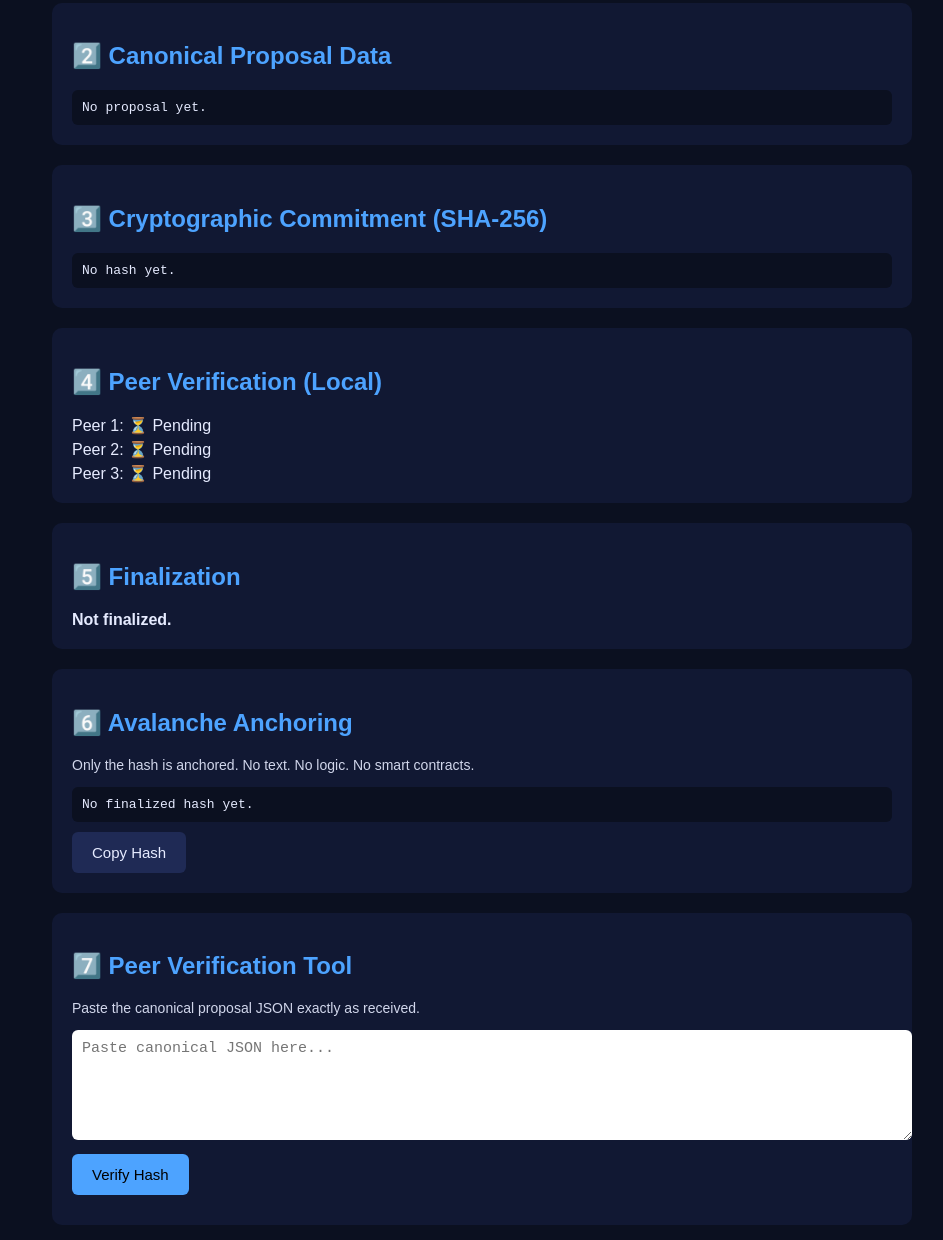
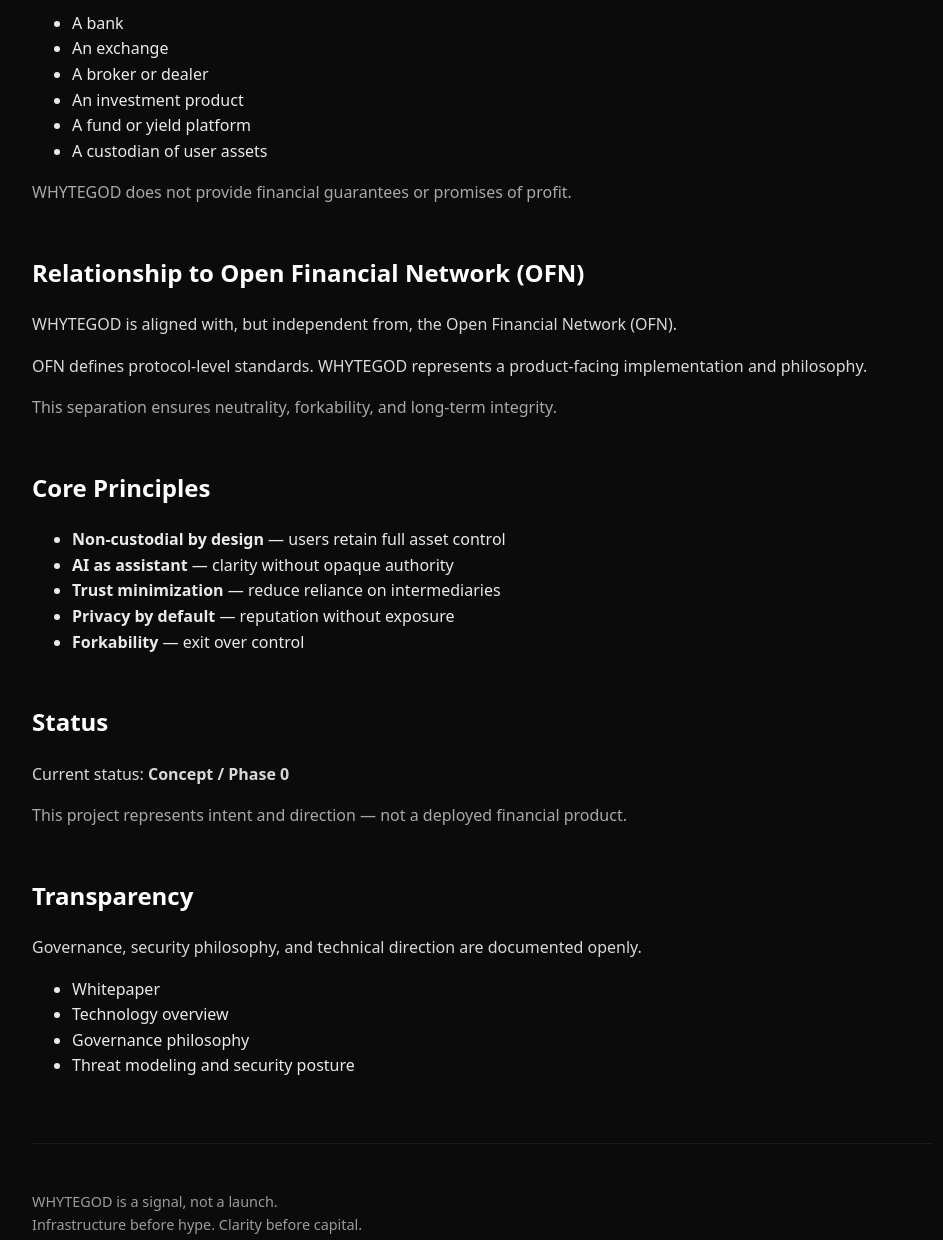
Before and after one commit to whytegod/whytegod.github.io, a plain HTML site: page index.html in a window 1280 px wide. Shown: the part 632-1872 px from the top of the page, without its empty margins (158-1101 px from the left). Drawn offline with Linux system fonts and the light colour scheme.

Commit message:
Update index.html

```diff
--- a/index.html
+++ b/index.html
@@ -1,234 +1,145 @@
 <!DOCTYPE html>
 <html lang="en">
 <head>
-<meta charset="UTF-8">
-<title>WHYTEGOD Protocol</title>
-<meta name="viewport" content="width=device-width, initial-scale=1.0">
+  <meta charset="UTF-8" />
+  <meta name="viewport" content="width=device-width, initial-scale=1.0"/>
+  <title>WHYTEGOD — AI-first P2P Finance Infrastructure</title>
+  <meta name="description" content="WHYTEGOD is an AI-first, non-custodial peer-to-peer finance interface built on open protocol principles."/>
   <style>
     body {
-  font-family: Arial, sans-serif;
-  background: #0b1020;
-  color: #e6ebff;
+      font-family: system-ui, -apple-system, BlinkMacSystemFont, sans-serif;
+      background: #0b0b0b;
+      color: #eaeaea;
+      line-height: 1.6;
       margin: 0;
-  padding: 20px;
+      padding: 0;
     }
-h1, h2 {
-  color: #4da3ff;
+    main {
+      max-width: 900px;
+      margin: auto;
+      padding: 3rem 1.5rem;
     }
-.container {
-  max-width: 860px;
-  margin: auto;
+    h1, h2, h3 {
+      color: #ffffff;
+      font-weight: 600;
     }
-.box {
-  background: #111833;
-  border-radius: 10px;
-  padding: 20px;
-  margin-bottom: 20px;
+    p {
+      opacity: 0.92;
     }
-textarea {
-  width: 100%;
-  height: 90px;
-  border-radius: 6px;
-  border: none;
-  padding: 10px;
-  font-size: 15px;
+    section {
+      margin-bottom: 3rem;
     }
-button {
-  background: #4da3ff;
-  color: #000;
-  border: none;
-  padding: 12px 20px;
-  border-radius: 6px;
-  font-size: 15px;
-  cursor: pointer;
-  margin-top: 10px;
+    .muted {
+      opacity: 0.7;
     }
-button.secondary {
-  background: #1f2a55;
-  color: #e6ebff;
-}
-.status {
-  font-weight: bold;
-  margin-top: 10px;
-}
-.code {
-  background: #0b1020;
-  padding: 10px;
-  border-radius: 6px;
-  font-family: monospace;
-  font-size: 13px;
-  word-break: break-all;
-}
-.peer {
-  margin-top: 5px;
-}
-.notice {
-  font-size: 14px;
-  opacity: 0.9;
-}
-.match {
-  color: #6cff9f;
-}
-.mismatch {
-  color: #ff6c6c;
+    footer {
+      margin-top: 4rem;
+      padding-top: 2rem;
+      border-top: 1px solid #222;
+      font-size: 0.9rem;
+      opacity: 0.7;
     }
   </style>
 </head>
+<body>
 
-<body>
-<div class="container">
+<main>
 
-<h1>WHYTEGOD Protocol</h1>
-<p>Cryptographically enforced peer coordination for ordinary people.</p>
+  <section>
+    <h1>WHYTEGOD</h1>
+    <p><strong>AI-first, non-custodial peer-to-peer finance infrastructure.</strong></p>
+    <p class="muted">
+      WHYTEGOD is a product vision and interface layer for decentralized finance —
+      focused on clarity, access, and trust minimization.
+    </p>
+  </section>
 
-<div class="box">
-<h2>Phase 14 — Peer-to-Peer Network MVP</h2>
-<p>This system enables independent humans to verify identical cryptographic truth without trust, tokens, or central infrastructure.</p>
-</div>
+  <section>
+    <h2>What WHYTEGOD Is</h2>
+    <p>
+      WHYTEGOD is an AI-assisted, non-custodial coordination layer designed to help
+      users navigate peer-to-peer finance without surrendering control.
+    </p>
+    <ul>
+      <li>AI-assisted P2P finance interface</li>
+      <li>Non-custodial by design</li>
+      <li>User-first gateway to open financial protocols</li>
+      <li>Product expression of open financial principles</li>
+    </ul>
+  </section>
 
-<!-- CREATOR -->
-<div class="box">
-<h2>1️⃣ Proposal Creation</h2>
-<textarea id="proposalInput" placeholder="Enter a proposal, agreement, or rule..."></textarea>
-<button onclick="generateProposal()">Generate Proposal</button>
-<div id="proposalStatus" class="status">Status: IDLE</div>
-</div>
+  <section>
+    <h2>What WHYTEGOD Is Not</h2>
+    <p>WHYTEGOD is not:</p>
+    <ul>
+      <li>A bank</li>
+      <li>An exchange</li>
+      <li>A broker or dealer</li>
+      <li>An investment product</li>
+      <li>A fund or yield platform</li>
+      <li>A custodian of user assets</li>
+    </ul>
+    <p class="muted">
+      WHYTEGOD does not provide financial guarantees or promises of profit.
+    </p>
+  </section>
 
-<div class="box">
-<h2>2️⃣ Canonical Proposal Data</h2>
-<div id="canonicalData" class="code">No proposal yet.</div>
-</div>
+  <section>
+    <h2>Relationship to Open Financial Network (OFN)</h2>
+    <p>
+      WHYTEGOD is aligned with, but independent from, the Open Financial Network (OFN).
+    </p>
+    <p>
+      OFN defines protocol-level standards. WHYTEGOD represents a product-facing
+      implementation and philosophy.
+    </p>
+    <p class="muted">
+      This separation ensures neutrality, forkability, and long-term integrity.
+    </p>
+  </section>
 
-<div class="box">
-<h2>3️⃣ Cryptographic Commitment (SHA-256)</h2>
-<div id="hashData" class="code">No hash yet.</div>
-</div>
+  <section>
+    <h2>Core Principles</h2>
+    <ul>
+      <li><strong>Non-custodial by design</strong> — users retain full asset control</li>
+      <li><strong>AI as assistant</strong> — clarity without opaque authority</li>
+      <li><strong>Trust minimization</strong> — reduce reliance on intermediaries</li>
+      <li><strong>Privacy by default</strong> — reputation without exposure</li>
+      <li><strong>Forkability</strong> — exit over control</li>
+    </ul>
+  </section>
 
-<div class="box">
-<h2>4️⃣ Peer Verification (Local)</h2>
-<div id="peer1" class="peer">Peer 1: ⏳ Pending</div>
-<div id="peer2" class="peer">Peer 2: ⏳ Pending</div>
-<div id="peer3" class="peer">Peer 3: ⏳ Pending</div>
-</div>
+  <section>
+    <h2>Status</h2>
+    <p>
+      Current status: <strong>Concept / Phase 0</strong>
+    </p>
+    <p class="muted">
+      This project represents intent and direction — not a deployed financial product.
+    </p>
+  </section>
 
-<div class="box">
-<h2>5️⃣ Finalization</h2>
-<div id="finalStatus" class="status">Not finalized.</div>
-</div>
+  <section>
+    <h2>Transparency</h2>
+    <p>
+      Governance, security philosophy, and technical direction are documented openly.
+    </p>
+    <ul>
+      <li>Whitepaper</li>
+      <li>Technology overview</li>
+      <li>Governance philosophy</li>
+      <li>Threat modeling and security posture</li>
+    </ul>
+  </section>
 
-<div class="box">
-<h2>6️⃣ Avalanche Anchoring</h2>
-<p class="notice">
-Only the hash is anchored. No text. No logic. No smart contracts.
+  <footer>
+    <p>
+      WHYTEGOD is a signal, not a launch.<br/>
+      Infrastructure before hype. Clarity before capital.
     </p>
-<div id="anchorHash" class="code">No finalized hash yet.</div>
-<button class="secondary" onclick="copyHash()">Copy Hash</button>
-</div>
+  </footer>
 
-<!-- PEER TOOL -->
-<div class="box">
-<h2>7️⃣ Peer Verification Tool</h2>
-<p class="notice">
-Paste the canonical proposal JSON exactly as received.
-</p>
-<textarea id="peerInput" placeholder='Paste canonical JSON here...'></textarea>
-<button onclick="verifyPeerInput()">Verify Hash</button>
-<div id="peerResult" class="status"></div>
-</div>
-
-</div>
-
-<script>
-let proposalObject = null;
-let proposalHash = null;
-let verifiedPeers = 0;
-const THRESHOLD = 3;
-
-async function generateProposal() {
-  const text = document.getElementById("proposalInput").value.trim();
-  if (!text) return;
-
-  const proposal = {
-    text: text,
-    timestamp: new Date().toISOString(),
-    proposer: "anonymous-user",
-    ruleset: "WHYTEGOD-PROTOCOL-v1"
-  };
-
-  proposalObject = proposal;
-  const canonical = JSON.stringify(proposal);
-
-  document.getElementById("canonicalData").innerText = canonical;
-  proposalHash = await sha256(canonical);
-  document.getElementById("hashData").innerText = proposalHash;
-  document.getElementById("proposalStatus").innerText = "Status: CREATED";
-
-  simulatePeers();
-}
-
-async function sha256(message) {
-  const buffer = new TextEncoder().encode(message);
-  const hash = await crypto.subtle.digest("SHA-256", buffer);
-  return Array.from(new Uint8Array(hash))
-    .map(b => b.toString(16).padStart(2, "0"))
-    .join("");
-}
-
-function simulatePeers() {
-  verifiedPeers = 0;
-  resetPeers();
-  setTimeout(() => markPeer("peer1"), 1000);
-  setTimeout(() => markPeer("peer2"), 2000);
-  setTimeout(() => markPeer("peer3"), 3000);
-}
-
-function resetPeers() {
-  ["peer1","peer2","peer3"].forEach(p=>{
-    document.getElementById(p).innerText = p.replace("peer","Peer ") + ": ⏳ Pending";
-  });
-  document.getElementById("finalStatus").innerText = "Not finalized.";
-  document.getElementById("anchorHash").innerText = "No finalized hash yet.";
-}
-
-function markPeer(peerId) {
-  verifiedPeers++;
-  document.getElementById(peerId).innerText =
-    peerId.replace("peer","Peer ") + ": ✅ Verified";
-
-  if (verifiedPeers >= THRESHOLD) {
-    document.getElementById("finalStatus").innerText =
-      "FINALIZED — Ready for anchoring.";
-    document.getElementById("anchorHash").innerText = proposalHash;
-  }
-}
-
-function copyHash() {
-  if (!proposalHash) return;
-  navigator.clipboard.writeText(proposalHash);
-  alert("Hash copied. Anchor on Avalanche as transaction data.");
-}
-
-async function verifyPeerInput() {
-  const input = document.getElementById("peerInput").value.trim();
-  if (!input) return;
-
-  try {
-    const hash = await sha256(input);
-    const result = document.getElementById("peerResult");
-
-    if (hash === proposalHash) {
-      result.innerHTML = "✔ HASH MATCH — Proposal verified.";
-      result.className = "status match";
-    } else {
-      result.innerHTML = "✖ HASH MISMATCH — Proposal altered.";
-      result.className = "status mismatch";
-    }
-  } catch {
-    document.getElementById("peerResult").innerText =
-      "Invalid JSON or verification error.";
-  }
-}
-</script>
+</main>
 
 </body>
 </html>
```
Lines whose indentation alone changed are shown as unchanged.
